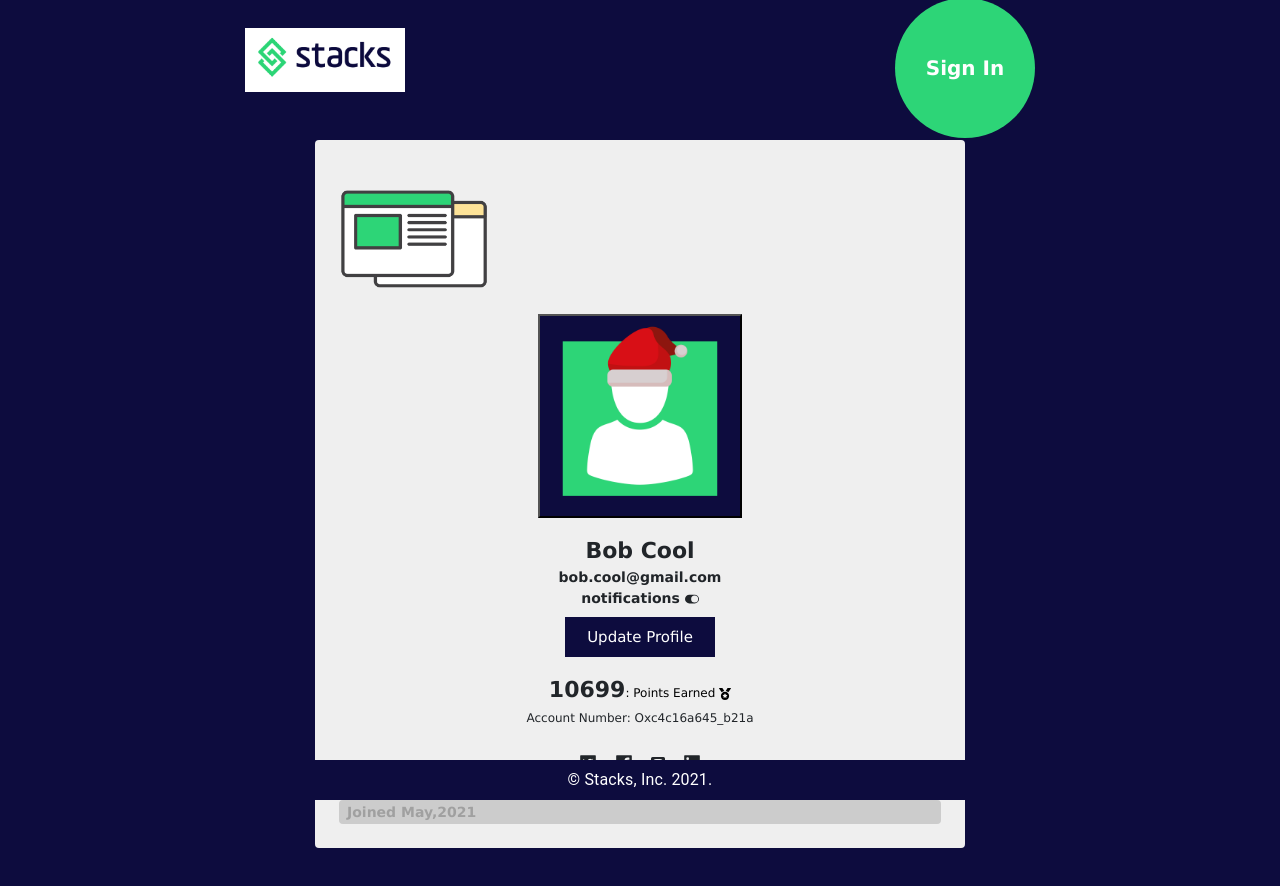
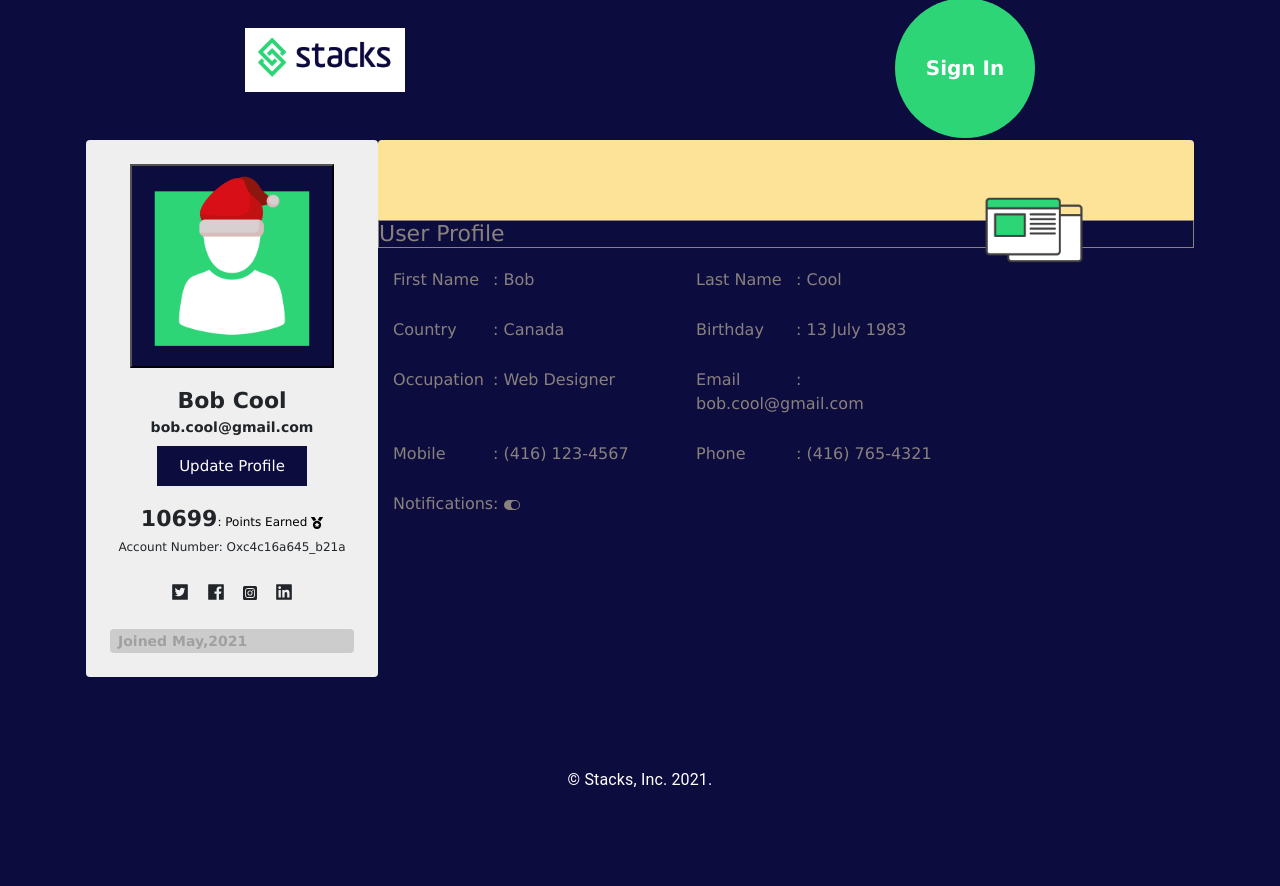
Before and after one commit to KanishDabreo/Stacks, a React (Create React App) app in the folder frontend/: page /profile in a window 1280 px wide. After the commit the page ends 800 px from the top, so only its background shows below. Built offline with nearby package versions, Linux system fonts and the light colour scheme; the HTML template or start-up script is replaced by a standard one.

Commit message:
profile page user information card added

```diff
--- a/frontend/src/components/Profile.css
+++ b/frontend/src/components/Profile.css
@@ -92,8 +92,44 @@ hr .new1 {
 .userCards {
   height: 150px;
   width: auto;
+  float: right;
 }
 
 .date {
   background-color: #ccc
 }
+.bio-graph-heading {
+  margin-top: 100px;
+  background: #fde398;
+  color: white;
+  text-align: center;
+  font-style: italic;
+  padding: 40px 110px;
+  border-radius: 4px 4px 0 0;
+  -webkit-border-radius: 4px 4px 0 0;
+  font-size: 16px;
+  font-weight: 300;
+}
+
+.bio-graph-info {
+  color: #89817e;
+}
+
+.bio-graph-info h1 {
+  font-size: 22px;
+  font-weight: 300;
+  margin: 0 0 20px;
+  border: 1px solid
+}
+
+.bio-row {
+  width: 50%;
+  float: left;
+  margin-bottom: 10px;
+  padding:0 15px;
+}
+
+.bio-row p span {
+  width: 100px;
+  display: inline-block;
+}
--- a/frontend/src/components/Profile.jsx
+++ b/frontend/src/components/Profile.jsx
@@ -11,14 +11,11 @@ export default function Profile(props) {
   return (
       <div className="container mt-4 mb-4 p-3 d-flex justify-content-center">
           <div className="card p-4">
-          <div className="userCards">
-                <img src="./usercards.png" alt="userCards" style={{height: 150}}/>
-              </div>
             <div className="image d-flex flex-column justify-content-center align-items-center">
             <button className="profile-img"><img src="./avatar.png" height="200" width="200" /></button>
             <span className="name mt-3">Bob Cool</span>
             <span className="idd">bob.cool@gmail.com</span>
-            <span className="idd">notifications <BsToggleOn/></span>
+            {/* <span className="idd">notifications <BsToggleOn/></span> */}
             </div>
                 <div className=" d-flex flex-row justify-content-center align-items-center mt-2">
                 <button className="btn1">Update Profile</button>
@@ -42,6 +39,45 @@ export default function Profile(props) {
                   <span className="join">Joined May,2021</span>
                </div>
           </div>
+          <div class="panel">
+          <div class="bio-graph-heading">
+            <div className="userCards">
+              <img src="./usercards.png" alt="userCards" style={{height: 100}}/>
+            </div>
+          </div>
+          <div class="panel-body bio-graph-info">
+              <h1>User Profile</h1>
+              <div class="row">
+                  <div class="bio-row">
+                      <p><span>First Name </span>: Bob</p>
+                  </div>
+                  <div class="bio-row">
+                      <p><span>Last Name </span>: Cool</p>
+                  </div>
+                  <div class="bio-row">
+                      <p><span>Country </span>: Canada</p>
+                  </div>
+                  <div class="bio-row">
+                      <p><span>Birthday</span>: 13 July 1983</p>
+                  </div>
+                  <div class="bio-row">
+                      <p><span>Occupation </span>: Web Designer</p>
+                  </div>
+                  <div class="bio-row">
+                      <p><span>Email </span>: bob.cool@gmail.com</p>
+                  </div>
+                  <div class="bio-row">
+                      <p><span>Mobile </span>: (416) 123-4567</p>
+                  </div>
+                  <div class="bio-row">
+                      <p><span>Phone </span>: (416) 765-4321</p>
+                  </div>
+                  <div class="bio-row">
+                      <p><span>Notifications</span>:       <BsToggleOn/></p>
+                  </div>
+              </div>
+          </div>
+      </div>
     </div>
   )
 };
```
